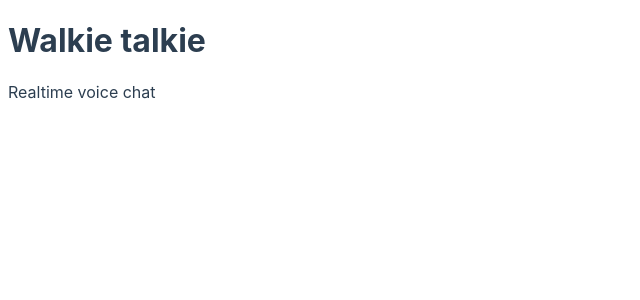
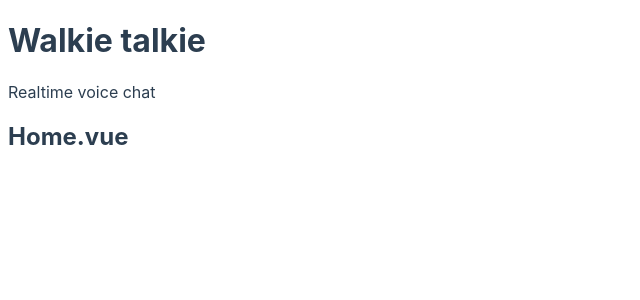
Before and after one commit to CecilieMariendal/vue-chat, a Vue app: page / in a window 1280 px wide. Shown: the top 300 px of the page, without its empty margins (0-640 px from the left). Built offline with nearby package versions, Linux system fonts and the light colour scheme; what vuefire would draw is missing.

Commit message:
Add router

```diff
--- a/package.json
+++ b/package.json
@@ -13,6 +13,7 @@
     "vue": "^2.6.11",
     "vue-class-component": "^7.2.3",
     "vue-property-decorator": "^9.1.2",
+    "vue-router": "^3.5.1",
     "vuefire": "^2.2.5"
   },
   "devDependencies": {
--- a/src/App.vue
+++ b/src/App.vue
@@ -4,6 +4,8 @@
       <h1>Walkie talkie</h1>
       <p>Realtime voice chat</p>
     </header>
+
+    <router-view></router-view>
   </div>
 </template>
 
--- /dev/null
+++ b/src/components/Home.vue
@@ -0,0 +1,5 @@
+<template>
+    <div>
+        <h2>Home.vue</h2>
+    </div>
+</template>
--- a/src/main.ts
+++ b/src/main.ts
@@ -1,12 +1,22 @@
 import Vue from 'vue'
+import VueRouter from 'vue-router'
 import { firestorePlugin } from 'vuefire'
 import App from './App.vue'
 
+import Home from './components/Home.vue'
 
+Vue.use(VueRouter)
 Vue.use(firestorePlugin)
 
 Vue.config.productionTip = false
 
+const router = new VueRouter({
+  routes: [
+    {path: '/', component: Home}
+  ]
+})
+
 new Vue({
+  router,
   render: h => h(App)
 }).$mount('#app')
```
Also changed, not shown: 1 other file (tests, documents, lock files or other folders).
